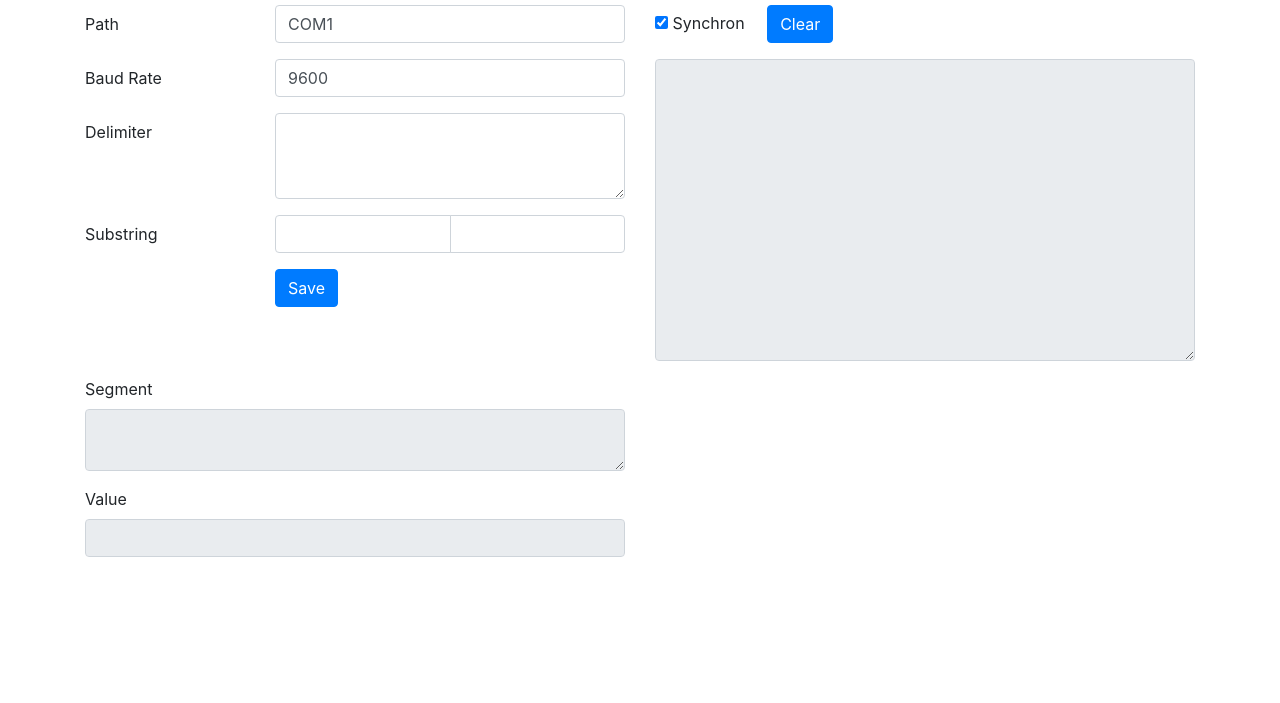
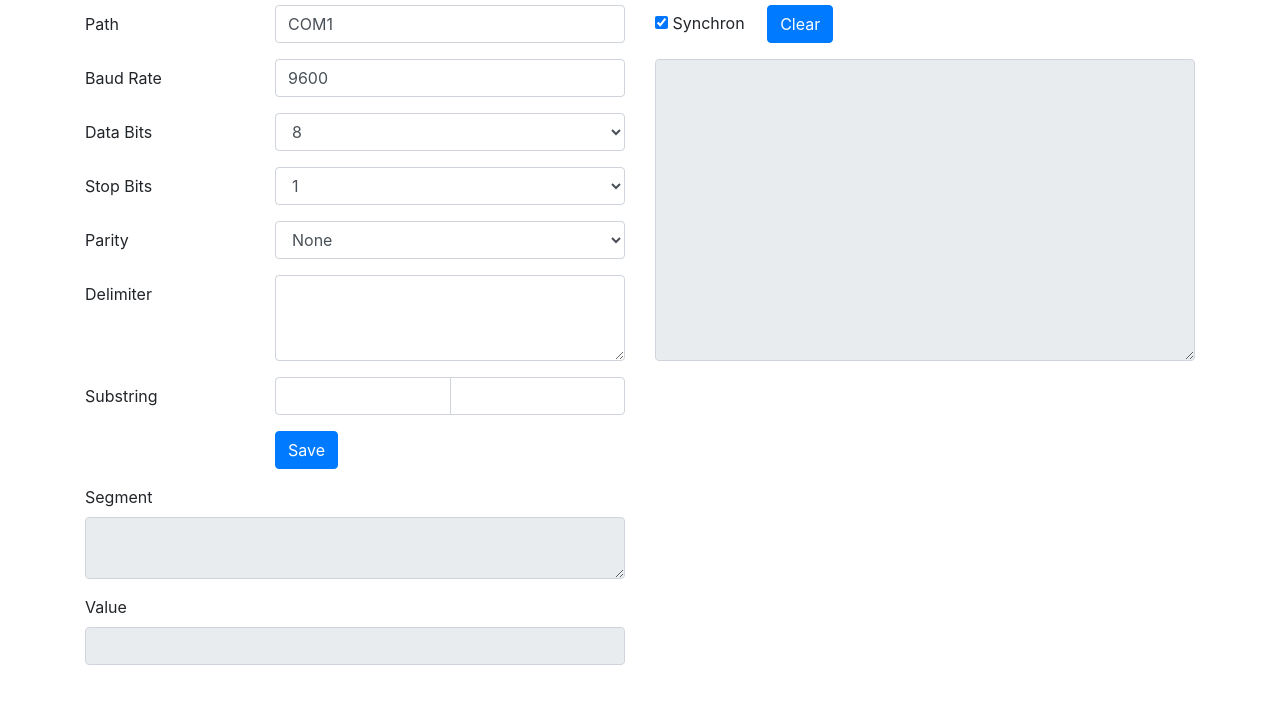
Before and after one commit to mdmunir/toledo, a website: page public/index.html in a window 1280 px wide. Shown: the part 41-744 px from the top of the page. Drawn offline with Linux system fonts and the light colour scheme; no server answers.

Commit message:
serial port

```diff
--- a/public/app.js
+++ b/public/app.js
@@ -2,6 +2,9 @@ const STATE = {
     config: {
         path: 'COM1',
         baudRate: 9600,
+        dataBits: 8,
+        stopBits: 1,
+        parity: 'none',
         delimiter: '\n',
         begin: null,
         end: null,
--- a/public/index.html
+++ b/public/index.html
@@ -27,6 +27,39 @@
                         <label for="baudRate" class="col-sm-4 col-form-label">Baud Rate</label>
                         <div class="col-sm-8">
                             <input type="number" class="form-control" id="baudRate" v-model.number="model.baudRate">
+                        </div>
+                    </div>
+                    <div class="form-group row">
+                        <label for="dataBits" class="col-sm-4 col-form-label">Data Bits</label>
+                        <div class="col-sm-8">
+                            <select class="form-control" id="dataBits" v-model.number="model.dataBits">
+                                <option :value="5">5</option>
+                                <option :value="6">6</option>
+                                <option :value="7">7</option>
+                                <option :value="8">8</option>
+                            </select>
+                        </div>
+                    </div>
+                    <div class="form-group row">
+                        <label for="stopBits" class="col-sm-4 col-form-label">Stop Bits</label>
+                        <div class="col-sm-8">
+                            <select class="form-control" id="stopBits" v-model.number="model.stopBits">
+                                <option :value="1">1</option>
+                                <option :value="1.5">1.5</option>
+                                <option :value="2">2</option>
+                            </select>
+                        </div>
+                    </div>
+                    <div class="form-group row">
+                        <label for="parity" class="col-sm-4 col-form-label">Parity</label>
+                        <div class="col-sm-8">
+                            <select class="form-control" id="parity" v-model.number="model.parity">
+                                <option value="none">None</option>
+                                <option value="even">Even</option>
+                                <option value="odd">Odd</option>
+                                <option value="mark">Mark</option>
+                                <option value="space">Space</option>
+                            </select>
                         </div>
                     </div>
                     <div class="form-group row">
```
Also changed, not shown: app/serial.js (+11 -3 lines).
